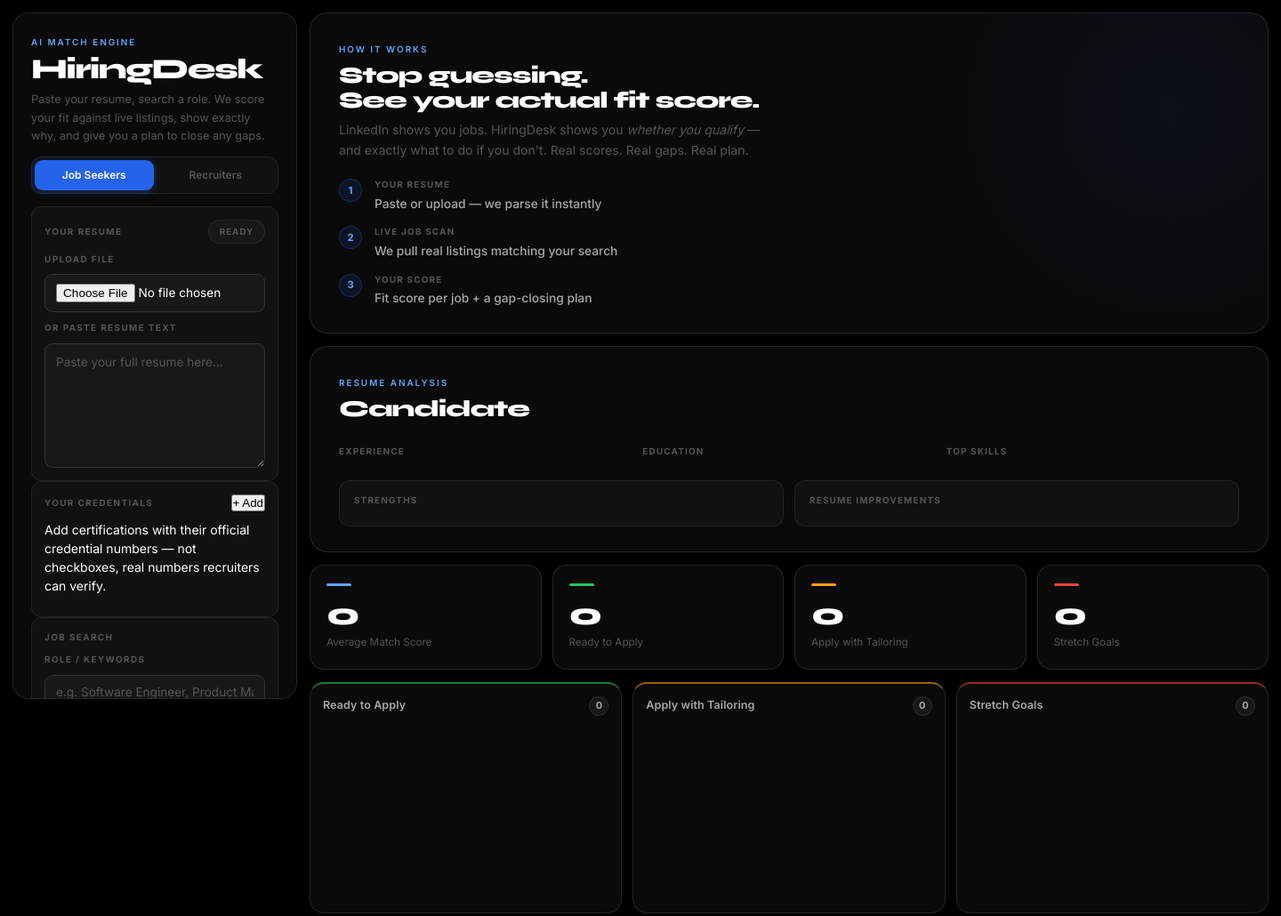
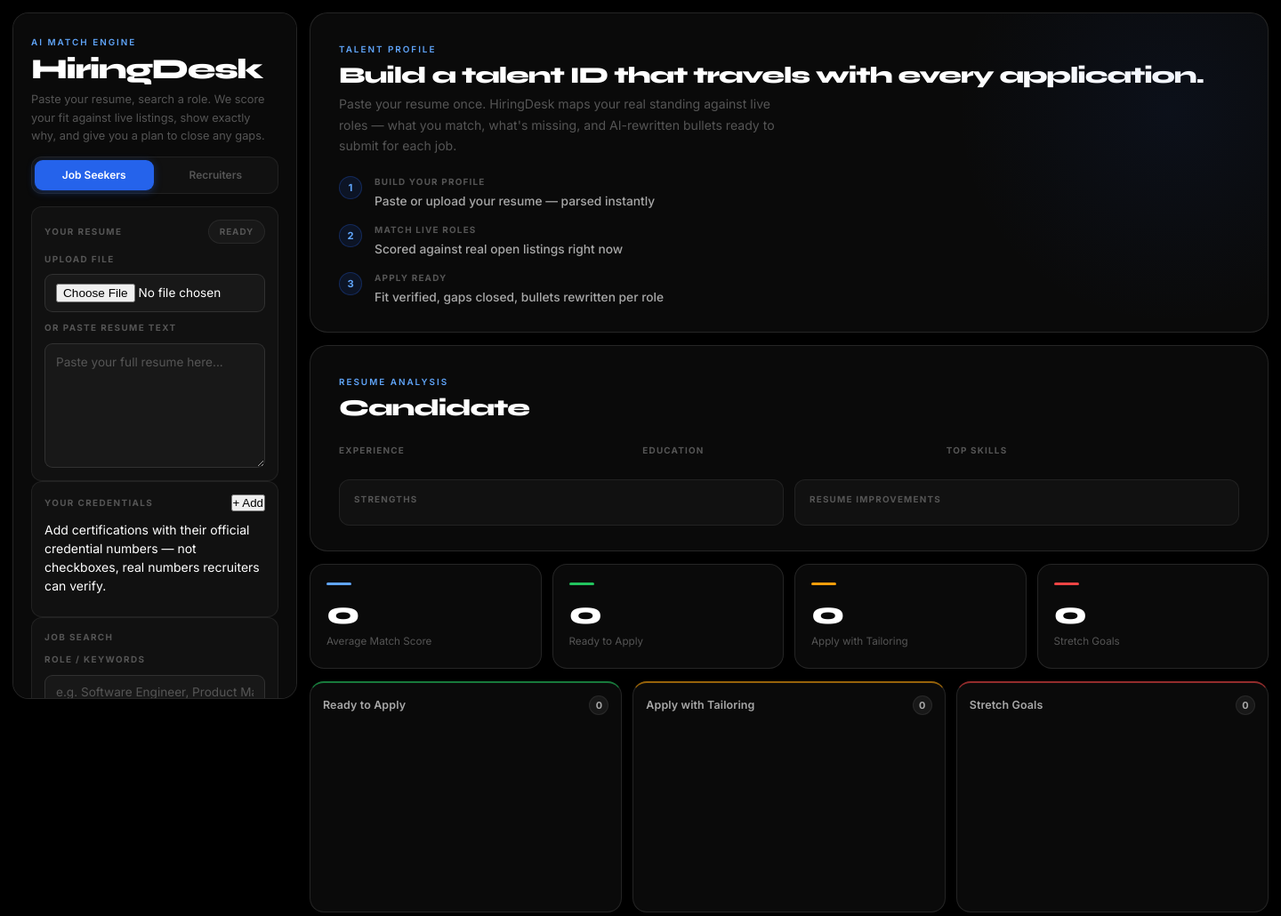
Before and after one commit to wyattBE-alt/HiringDesk, an Electron app: page index.html in a window 1440 px wide. Shown: the whole page at 89% size. Drawn offline with Linux system fonts and the light colour scheme.

Commit message:
Reframe job seeker hero — credential passport lead, not fit score

```diff
--- a/index.html
+++ b/index.html
@@ -89,7 +89,7 @@
           </section>
 
           <button type="submit" class="primary-button" id="analyzeBtn">
-            Scan &amp; Score →
+            Build My Profile →
           </button>
           <p id="analyzeMessage" class="support-copy"></p>
         </form>
@@ -99,32 +99,32 @@
         <!-- Empty / welcome state -->
         <section class="hero-card" id="emptyState">
           <div>
-            <p class="eyebrow">How it works</p>
-            <h2>Stop guessing.<br>See your actual fit score.</h2>
+            <p class="eyebrow">Talent Profile</p>
+            <h2>Build a talent ID that travels with every application.</h2>
             <p class="hero-copy">
-              LinkedIn shows you jobs. HiringDesk shows you <em>whether you qualify</em> — and exactly what to do if you don't. Real scores. Real gaps. Real plan.
+              Paste your resume once. HiringDesk maps your real standing against live roles — what you match, what's missing, and AI-rewritten bullets ready to submit for each job.
             </p>
           </div>
           <div class="hero-meta hero-steps">
             <div class="hero-step">
               <span class="step-num">1</span>
               <div>
-                <p class="meta-label">Your Resume</p>
-                <p class="meta-value">Paste or upload — we parse it instantly</p>
+                <p class="meta-label">Build your profile</p>
+                <p class="meta-value">Paste or upload your resume — parsed instantly</p>
               </div>
             </div>
             <div class="hero-step">
               <span class="step-num">2</span>
               <div>
-                <p class="meta-label">Live Job Scan</p>
-                <p class="meta-value">We pull real listings matching your search</p>
+                <p class="meta-label">Match live roles</p>
+                <p class="meta-value">Scored against real open listings right now</p>
               </div>
             </div>
             <div class="hero-step">
               <span class="step-num">3</span>
               <div>
-                <p class="meta-label">Your Score</p>
-                <p class="meta-value">Fit score per job + a gap-closing plan</p>
+                <p class="meta-label">Apply ready</p>
+                <p class="meta-value">Fit verified, gaps closed, bullets rewritten per role</p>
               </div>
             </div>
           </div>
```
Also changed, not shown: home.html (+7 -7 lines).
